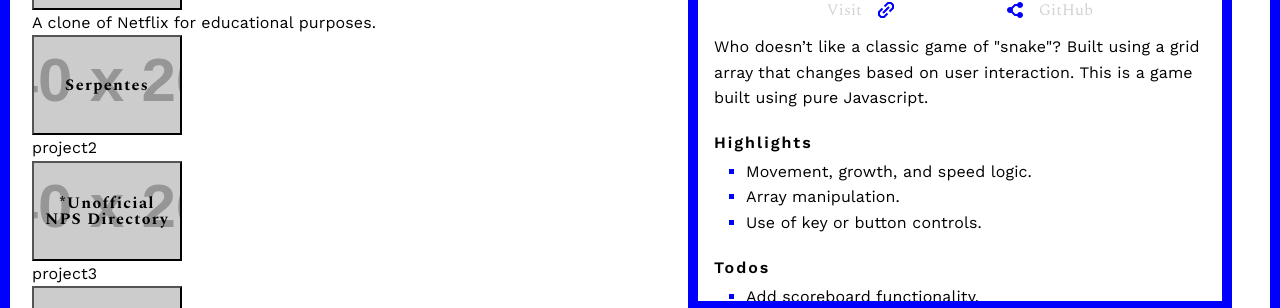
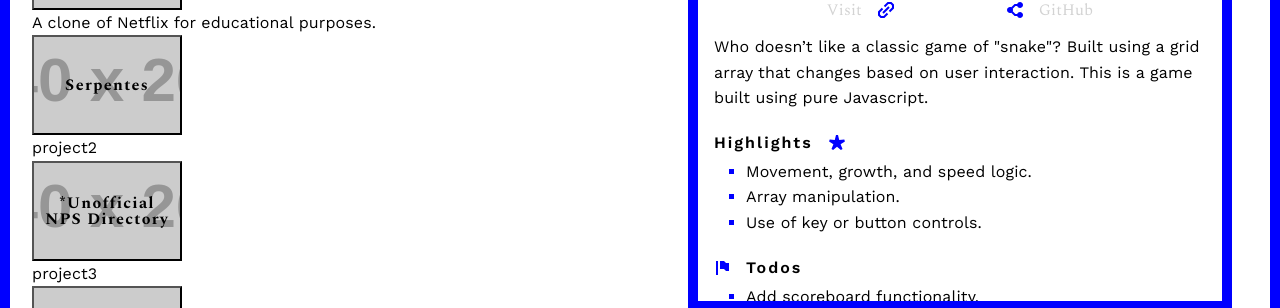
Before and after one commit to ruairiconway/portfolio, a React (Create React App) app: page / in a window 1280 px wide. Both pictures are taken after a click on the button "Notflix". Shown: the part 996-1304 px from the top of the page. Built offline with nearby package versions, Linux system fonts and the light colour scheme.

Commit message:
added icons to project page

```diff
--- a/src/components/PortfolioInfo.js
+++ b/src/components/PortfolioInfo.js
@@ -1,8 +1,27 @@
 import React from 'react'
 import styled from 'styled-components'
+import { StarIcon, FlagIcon, HtmlOpenIcon, HtmlCloseIcon } from '../assets/icons'
+
+const TitleWrapper = styled.div`
+    display: flex;
+    flex-flow: row nowrap;
+    margin-bottom: 0.5rem;
+
+    h5 {
+        ${({ type }) => {
+            if (type === 'right') {
+                return 'margin: 0 1rem 0 0;'
+            } else if (type === 'left') {
+                return 'margin: 0 0 0 1rem;'
+            } else if (type === 'both') {
+                return 'margin: 0 1rem;'
+            }
+        }}
+    }
+`
 
 const Title = styled.h5`
-    margin-bottom: 0.5rem;
+
 `
 
 export default function PortfolioInfo({ highlights, todos, skills, ...props }) {
@@ -14,19 +33,29 @@ export default function PortfolioInfo({ highlights, todos, skills, ...props }) {
     return (
         <>
             <div>
-                <Title>Highlights</Title>
+                <TitleWrapper type='right'>
+                    <Title>Highlights</Title>
+                    <StarIcon />
+                </TitleWrapper>
                 <ul>
                     {highlightsList}
                 </ul>
             </div>
             <div>
-                <Title>Todos</Title>
+                <TitleWrapper type='left'>
+                    <FlagIcon />
+                    <Title>Todos</Title>
+                </TitleWrapper>
                 <ul>
                     {todosList}
                 </ul>
             </div>
             <div>
-                <Title>Skills</Title>
+                <TitleWrapper type='both'>
+                    <HtmlOpenIcon />
+                    <Title>Skills</Title>
+                    <HtmlCloseIcon />
+                </TitleWrapper>
                 <ul>
                     {skillsList}
                 </ul>
```
